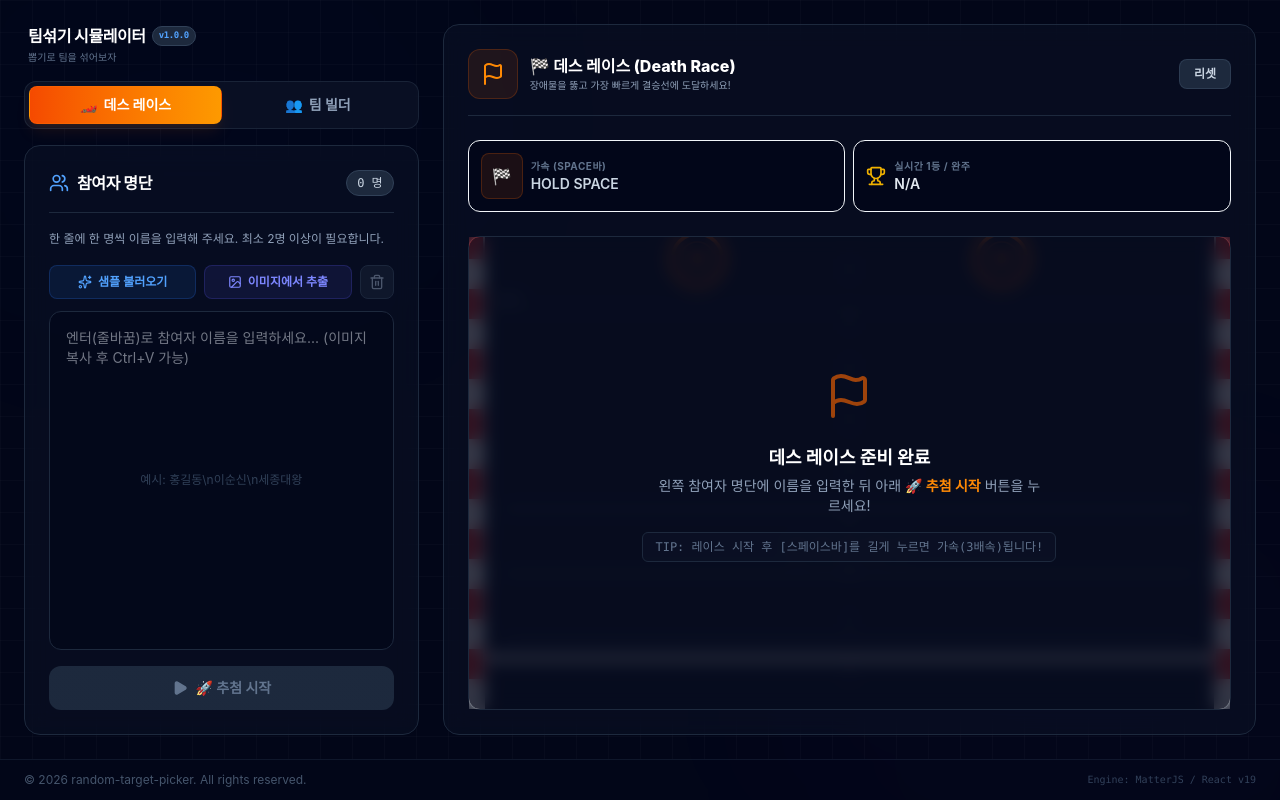
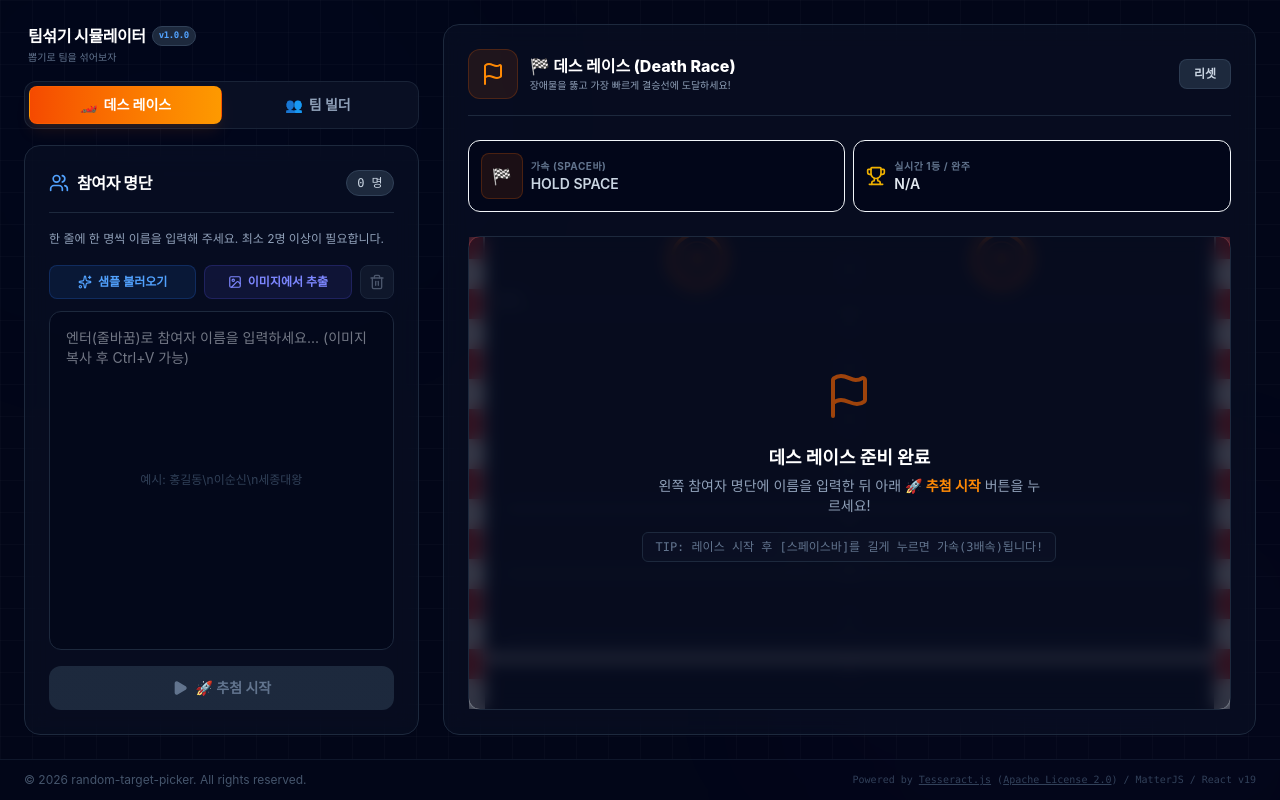
Before and after one commit to HDomi/random-target-picker, a React (Vite) app: page / in a window 1280 px wide. Built offline with nearby package versions, Linux system fonts and the light colour scheme.

Commit message:
fix: fix footer

```diff
--- a/src/components/Layout.tsx
+++ b/src/components/Layout.tsx
@@ -44,7 +44,25 @@ export const Layout: React.FC<LayoutProps> = ({
       <footer className="py-3 px-6 border-t border-slate-900 bg-slate-950 text-center text-[10px] sm:text-xs text-slate-600 flex flex-wrap items-center justify-between gap-4 mt-auto">
         <p>© 2026 random-target-picker. All rights reserved.</p>
         <p className="font-mono text-[9px] sm:text-[10px] text-slate-700">
-          Engine: MatterJS / React v19
+          Powered by{" "}
+          <a
+            href="https://github.com/naptha/tesseract.js"
+            target="_blank"
+            rel="noopener noreferrer"
+            className="underline hover:text-slate-500 transition-colors"
+          >
+            Tesseract.js
+          </a>{" "}
+          (
+          <a
+            href="https://www.apache.org/licenses/LICENSE-2.0"
+            target="_blank"
+            rel="noopener noreferrer"
+            className="underline hover:text-slate-500 transition-colors"
+          >
+            Apache License 2.0
+          </a>
+          ) / MatterJS / React v19
         </p>
       </footer>
     </div>
```
